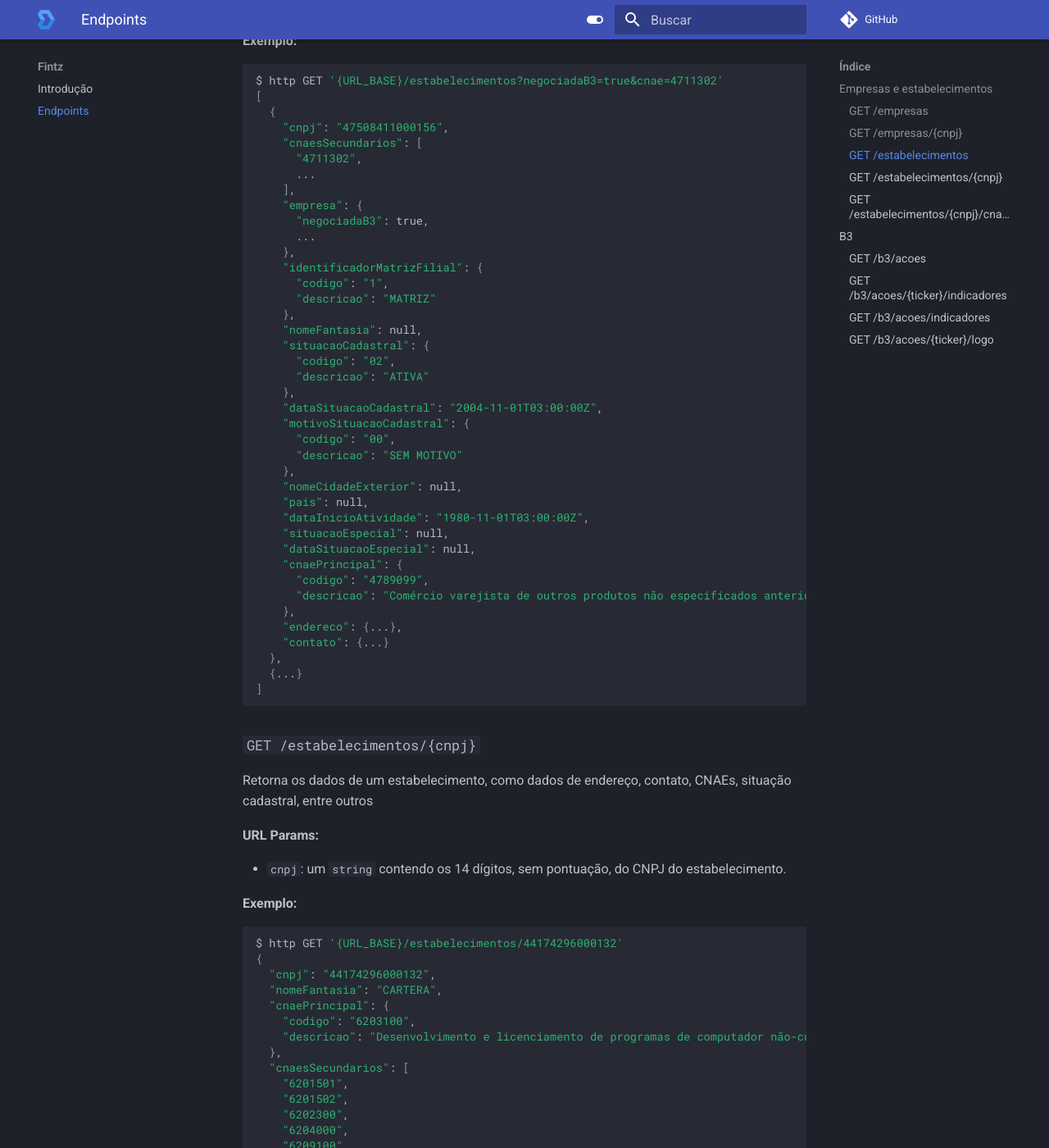
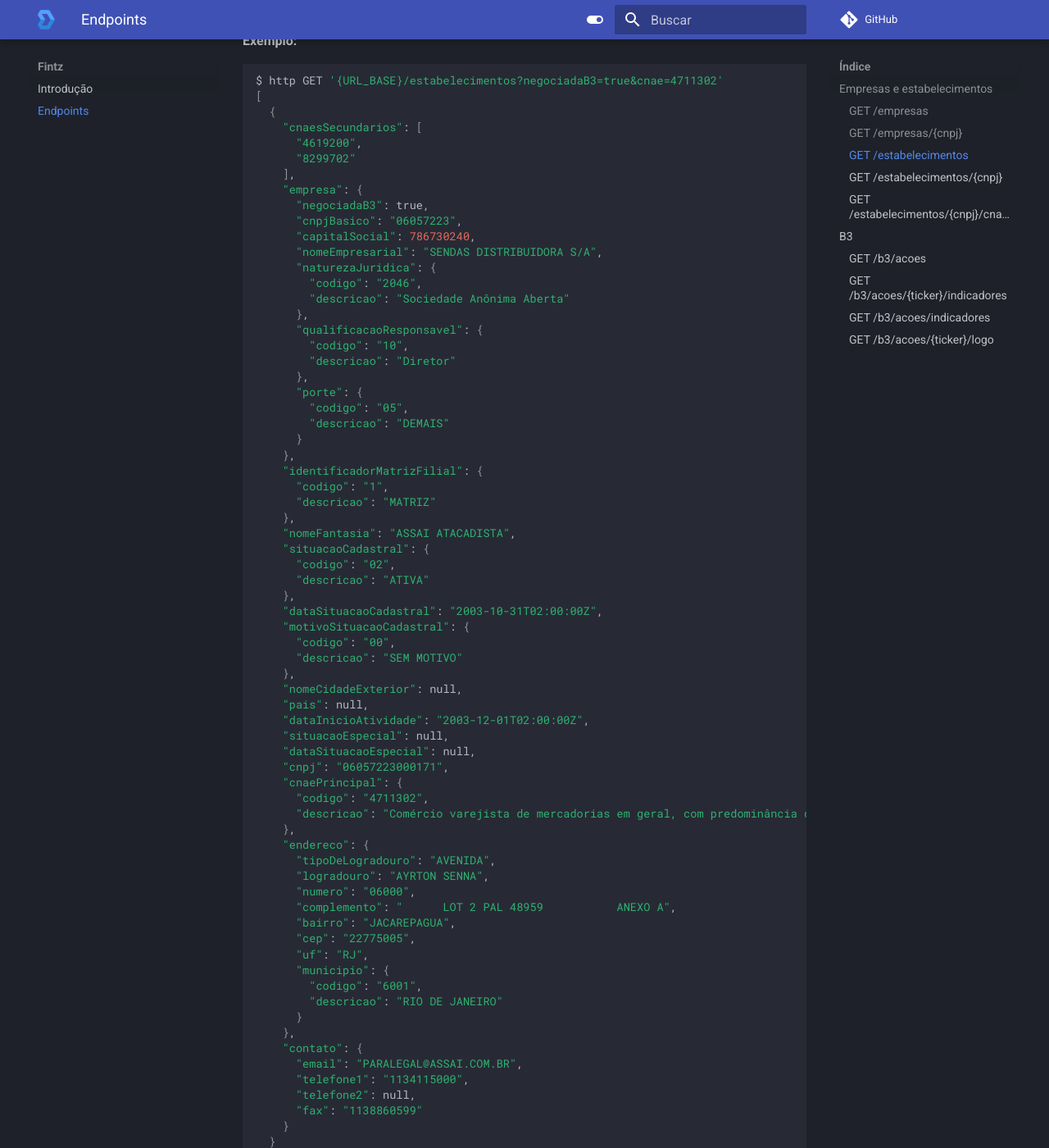
Before and after one commit to thefintz/docs, an MkDocs documentation site: the page built from docs/rest.md, in a window 1280 px wide and 1400 px high, scrolled down 2831 px. Shown: the whole window at 82% size. Built offline with MkDocs 1.6.1 and Material for MkDocs 9.7.7, drawn with Linux system fonts in a browser that asks for light colours; comment, search, counter and statistics services are not loaded; some of the changed text lies outside the part shown.

Commit message:
adding better description to 'cnae' and 'cnaes' and making all keys explicit

````diff
--- a/docs/rest.md
+++ b/docs/rest.md
@@ -13,13 +13,13 @@
 
 **Query Params:**
 
-- `cnae`: um `string`, filtra empresas que o estabelecimento matriz contém o [CNAE][1] específicado no cnae principal.
+- `cnae`: um `string`, sem pontuação, que filtra empresas que o estabelecimento matriz contém o [CNAE][1] específicado no cnae principal.
 É possível também filtrar por toda a [estrutura][2] dos cnaes enviando apenas o início da `string`, exemplos:
     - `cnae=41`: busca pela divisão `41 - Construção de edificios`
     - `cnae=411`: busca pelo grupo `41.1 Incorporação de empreendimentos imobiliários`
     - `cnae=41107`: busca pela classe `41.10-7 Incorporação de empreendimentos imobiliários`
     - `cnae=4110700`: busca pela subclasse `4110-7/00 Incorporação de empreendimentos imobiliários`
-- `cnaes`: uma lista de `string`, mesmo comportamento de `cnae`, porém busca as empresas que o estabelecimento matriz
+- `cnaes`: uma lista de `string`, sem pontuação, com o comportamento similar ao `cnae`, porém busca as empresas que o estabelecimento matriz
 contém qualquer um dos [CNAEs][1] específicados no cnae principal. Exemplo:
     - `cnaes=62,631`
 - `negociadaB3`: um `boolean`, filtra por empresas negociadas na B3
@@ -98,13 +98,13 @@
 
 **Query Params:**
 
-- `cnae`: um `string`, filtra estabelecimentos que contém o [CNAE][1] específicado no cnae principal.
+- `cnae`: um `string`, sem pontuação, que filtra estabelecimentos que contém o [CNAE][1] específicado no cnae principal.
 É possível também filtrar por toda a [estrutura][2] dos cnaes enviando apenas o início da `string`, exemplos:
     - `cnae=41`: busca pela divisão `41 - Construção de edificios`
     - `cnae=411`: busca pelo grupo `41.1 Incorporação de empreendimentos imobiliários`
     - `cnae=41107`: busca pela classe `41.10-7 Incorporação de empreendimentos imobiliários`
     - `cnae=4110700`: busca pela subclasse `4110-7/00 Incorporação de empreendimentos imobiliários`
-- `cnaes`: uma lista de `string`, mesmo comportamento de `cnae`, porém busca os estabelecimentos
+- `cnaes`: uma lista de `string`, sem pontuação, com comportamento similar ao `cnae`, porém busca os estabelecimentos
 que contém qualquer um dos [CNAEs][1] específicados no cnae principal. Exemplo:
     - `cnaes=62,631`
 - `negociadaB3`: um `boolean`, filtra estabelecimentos que a empresa é negociada na B3
@@ -115,42 +115,72 @@
 $ http GET '{URL_BASE}/estabelecimentos?negociadaB3=true&cnae=4711302'
 [
   {
-    "cnpj": "47508411000156",
     "cnaesSecundarios": [
-      "4711302",
-      ...
+      "4619200",
+      "8299702"
     ],
     "empresa": {
       "negociadaB3": true,
-      ...
+      "cnpjBasico": "06057223",
+      "capitalSocial": 786730240,
+      "nomeEmpresarial": "SENDAS DISTRIBUIDORA S/A",
+      "naturezaJuridica": {
+        "codigo": "2046",
+        "descricao": "Sociedade Anônima Aberta"
+      },
+      "qualificacaoResponsavel": {
+        "codigo": "10",
+        "descricao": "Diretor"
+      },
+      "porte": {
+        "codigo": "05",
+        "descricao": "DEMAIS"
+      }
     },
     "identificadorMatrizFilial": {
       "codigo": "1",
       "descricao": "MATRIZ"
     },
-    "nomeFantasia": null,
+    "nomeFantasia": "ASSAI ATACADISTA",
     "situacaoCadastral": {
       "codigo": "02",
       "descricao": "ATIVA"
     },
-    "dataSituacaoCadastral": "2004-11-01T03:00:00Z",
+    "dataSituacaoCadastral": "2003-10-31T02:00:00Z",
     "motivoSituacaoCadastral": {
       "codigo": "00",
       "descricao": "SEM MOTIVO"
     },
     "nomeCidadeExterior": null,
     "pais": null,
-    "dataInicioAtividade": "1980-11-01T03:00:00Z",
+    "dataInicioAtividade": "2003-12-01T02:00:00Z",
     "situacaoEspecial": null,
     "dataSituacaoEspecial": null,
+    "cnpj": "06057223000171",
     "cnaePrincipal": {
-      "codigo": "4789099",
-      "descricao": "Comércio varejista de outros produtos não especificados anteriormente"
+      "codigo": "4711302",
+      "descricao": "Comércio varejista de mercadorias em geral, com predominância de produtos alimentícios - supermercados"
     },
-    "endereco": {...},
-    "contato": {...}
-  },
-  {...}
+    "endereco": {
+      "tipoDeLogradouro": "AVENIDA",
+      "logradouro": "AYRTON SENNA",
+      "numero": "06000",
+      "complemento": "      LOT 2 PAL 48959           ANEXO A",
+      "bairro": "JACAREPAGUA",
+      "cep": "22775005",
+      "uf": "RJ",
+      "municipio": {
+        "codigo": "6001",
+        "descricao": "RIO DE JANEIRO"
+      }
+    },
+    "contato": {
+      "email": "PARALEGAL@ASSAI.COM.BR",
+      "telefone1": "1134115000",
+      "telefone2": null,
+      "fax": "1138860599"
+    }
+  }
 ]
 ```
 
@@ -167,50 +197,70 @@
 ```bash
 $ http GET '{URL_BASE}/estabelecimentos/44174296000132'
 {
-  "cnpj": "44174296000132",
-  "nomeFantasia": "CARTERA",
-  "cnaePrincipal": {
-    "codigo": "6203100",
-    "descricao": "Desenvolvimento e licenciamento de programas de computador não-customizáveis"
-  },
   "cnaesSecundarios": [
-    "6201501",
-    "6201502",
-    "6202300",
-    "6204000",
-    "6209100",
-    "8599603"
+    "6201501"
   ],
   "empresa": {
     "negociadaB3": false,
-    "naturezaJuridica": {...},
-    "qualificacaoResponsavel": {...},
     "cnpjBasico": "44174296",
     "capitalSocial": 100000,
     "nomeEmpresarial": "CARTERA SOFTWARE LTDA",
-    "porte": {...},
-    "cnpjsEstabelecimentos": [...]
+    "naturezaJuridica": {
+      "codigo": "2062",
+      "descricao": "Sociedade Empresária Limitada"
+    },
+    "qualificacaoResponsavel": {
+      "codigo": "49",
+      "descricao": "Sócio-Administrador"
+    },
+    "porte": {
+      "codigo": "01",
+      "descricao": "MICRO EMPRESA"
+    }
   },
   "identificadorMatrizFilial": {
     "codigo": "1",
     "descricao": "MATRIZ"
   },
+  "nomeFantasia": "CARTERA",
   "situacaoCadastral": {
     "codigo": "02",
     "descricao": "ATIVA"
   },
+  "dataSituacaoCadastral": "2020-11-01T03:00:00Z",
   "motivoSituacaoCadastral": {
     "codigo": "00",
     "descricao": "SEM MOTIVO"
   },
-  "dataSituacaoCadastral": "2020-11-01T03:00:00Z",
   "nomeCidadeExterior": null,
   "pais": null,
   "dataInicioAtividade": "2020-11-01T03:00:00Z",
   "situacaoEspecial": null,
   "dataSituacaoEspecial": null,
-  "endereco": {...},
-  "contato": {...}
+  "cnpj": "44174296000132",
+  "cnaePrincipal": {
+    "codigo": "6203100",
+    "descricao": "Desenvolvimento e licenciamento de programas de computador não-customizáveis"
+  },
+  "endereco": {
+    "tipoDeLogradouro": "RODOVIA",
+    "logradouro": "",
+    "numero": "",
+    "complemento": "",
+    "bairro": "ITACORUBI",
+    "cep": "88034101",
+    "uf": "SC",
+    "municipio": {
+      "codigo": "8105",
+      "descricao": "FLORIANOPOLIS"
+    }
+  },
+  "contato": {
+    "email": "BUENO@CARTERA.COM.BR",
+    "telefone1": "4191875540",
+    "telefone2": null,
+    "fax": null
+  }
 }
 ```
 
````
